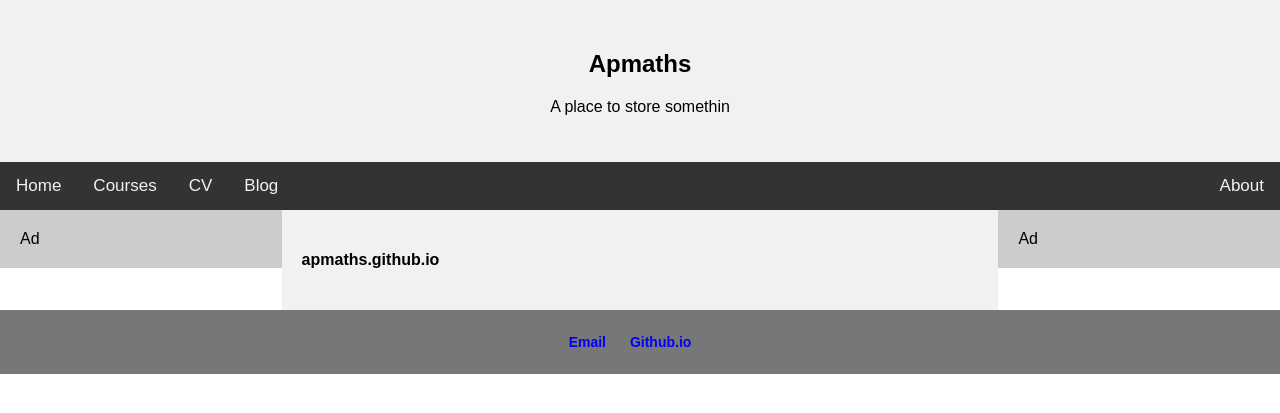
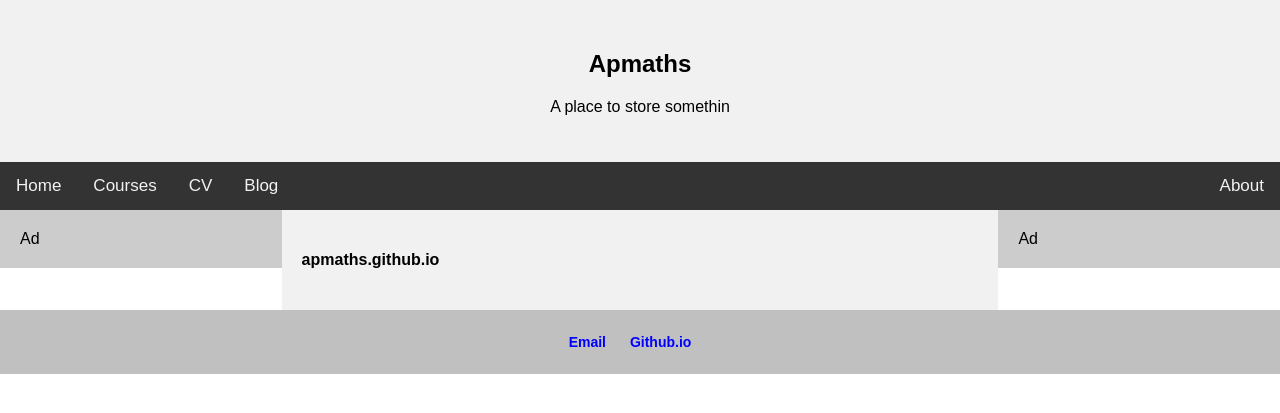
Before and after one commit to hoAngnaMPHan/apmaths.github.io, a Jekyll site: the page built from index.html, in a window 1280 px wide. Shown: the top 413 px of the page. Built offline with Jekyll 4.4.1, drawn with Linux system fonts in a browser that asks for light colours.

Commit message:
Update style.css

```diff
--- a/css/style.css
+++ b/css/style.css
@@ -92,10 +92,9 @@ section::after {
 
 /* Style the footer */
 footer {
-  background-color: #777;
+  background-color: #c0c0c0;
   padding: 10px;
   text-align: center;
-  color: white;
   margin-bottom: 0;
   font-size: 14px;
   text-decoration: none;
```
